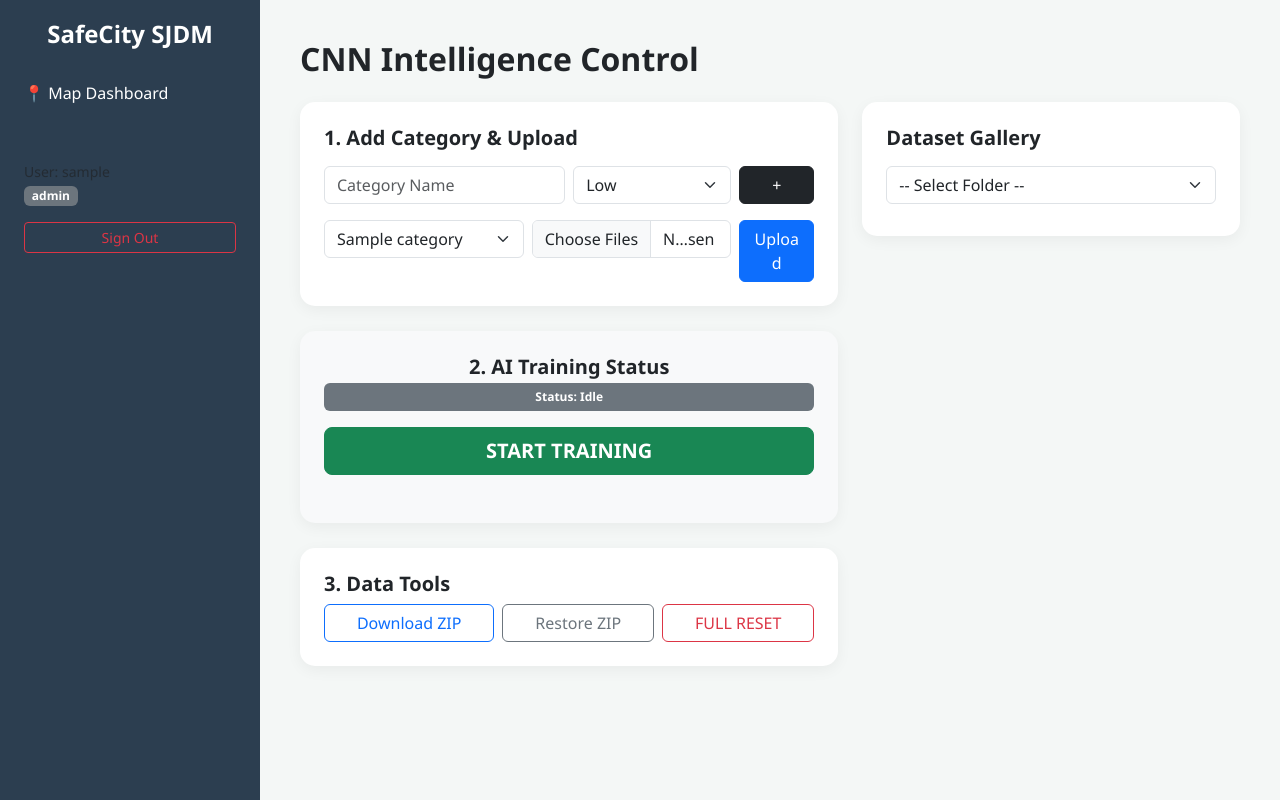
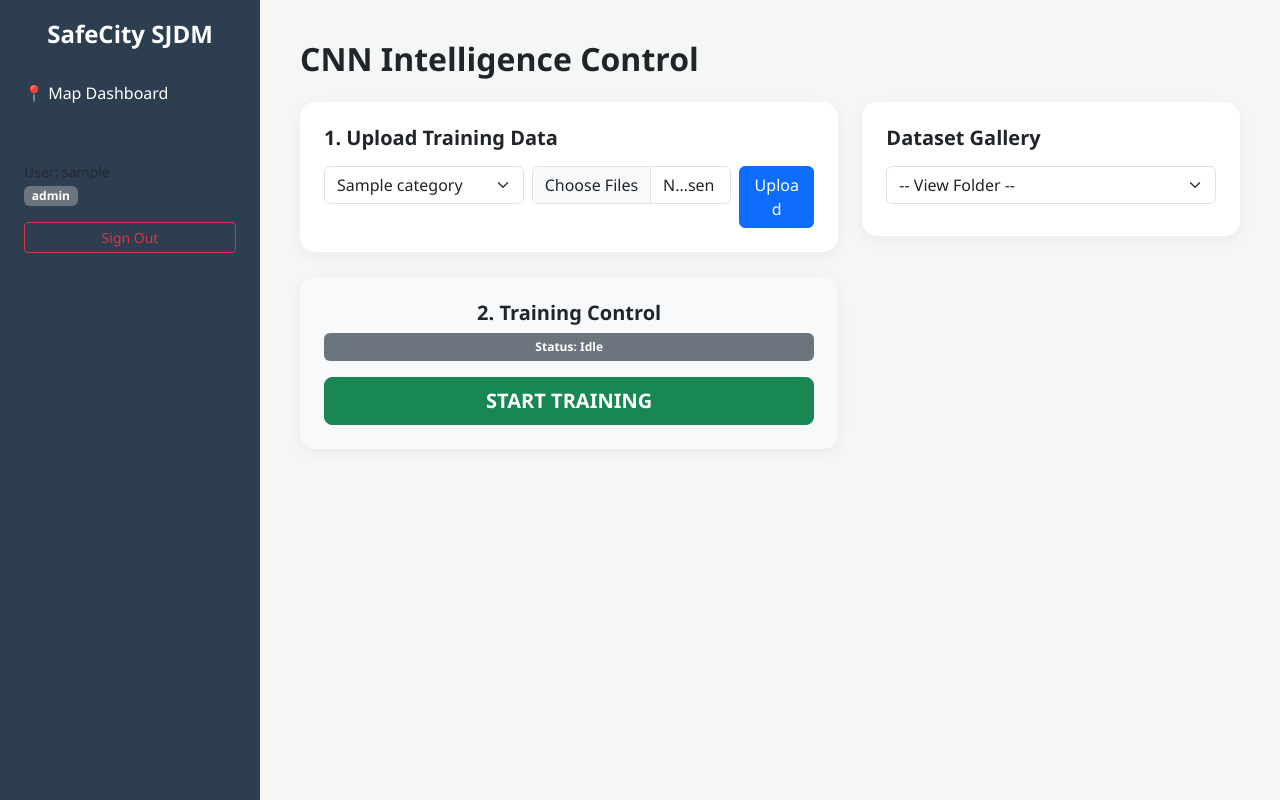
Before and after one commit to rframos/crime-reporting-system, a Flask app: template templates/cnn_admin.html in a window 1280 px wide. Run offline with Flask 3, Linux system fonts and the light colour scheme; a user stored in the database is signed in; tables that the repository leaves empty hold one stand-in row (values such as "Sample post"); the template is opened without the code that fills it: values that come from a table or form of the project are taken from there, most other values are stand-ins (such as "Sample title", 1, 10 or a date in 2020).

Commit message:
Update cnn_admin.html

```diff
--- a/templates/cnn_admin.html
+++ b/templates/cnn_admin.html
@@ -9,25 +9,18 @@
         .main-content { margin-left: 260px; padding: 40px; }
         .card { border: none; border-radius: 15px; box-shadow: 0 4px 15px rgba(0,0,0,0.05); margin-bottom: 25px; }
         .gallery-img { width: 100%; height: 100px; object-fit: cover; border-radius: 8px; }
-        .btn-delete-img { position: absolute; top: 5px; right: 5px; background: red; color: white; border: none; border-radius: 50%; width: 20px; height: 20px; font-size: 12px; line-height: 1; }
+        .btn-delete-img { position: absolute; top: 5px; right: 5px; background: red; color: white; border: none; border-radius: 50%; width: 20px; height: 20px; font-size: 12px; }
         .gallery-item { position: relative; }
     </style>
 </head>
 <body>
     {% include 'sidebar.html' %}
-
     <div class="main-content">
         <h2 class="fw-bold mb-4">CNN Intelligence Control</h2>
-
         <div class="row">
             <div class="col-lg-7">
                 <div class="card p-4">
-                    <h5 class="fw-bold mb-3">1. Add Category & Upload</h5>
-                    <form action="/api/admin/add-category" method="POST" class="row g-2 mb-3">
-                        <div class="col-md-6"><input type="text" name="name" class="form-control" placeholder="Category Name" required></div>
-                        <div class="col-md-4"><select name="severity" class="form-select"><option value="Low">Low</option><option value="Medium">Medium</option><option value="High">High</option><option value="Critical">Critical</option></select></div>
-                        <div class="col-md-2"><button type="submit" class="btn btn-dark w-100">+</button></div>
-                    </form>
+                    <h5 class="fw-bold mb-3">1. Upload Training Data</h5>
                     <form id="uploadForm" enctype="multipart/form-data">
                         <div class="row g-2">
                             <div class="col-md-5">
@@ -40,30 +33,17 @@
                         </div>
                     </form>
                 </div>
-
                 <div class="card p-4 bg-light text-center">
-                    <h5 class="fw-bold mb-1">2. AI Training Status</h5>
+                    <h5 class="fw-bold">2. Training Control</h5>
                     <div id="statusBadge" class="badge bg-secondary mb-3 p-2">Status: Idle</div>
                     <button onclick="startTraining()" id="trainBtn" class="btn btn-success btn-lg w-100 fw-bold">START TRAINING</button>
-                    <p id="lastRun" class="small text-muted mt-2"></p>
-                </div>
-
-                <div class="card p-4">
-                    <h5 class="fw-bold">3. Data Tools</h5>
-                    <div class="d-flex gap-2">
-                        <a href="/api/admin/download-dataset" class="btn btn-outline-primary flex-grow-1">Download ZIP</a>
-                        <button onclick="document.getElementById('zipInput').click()" class="btn btn-outline-secondary flex-grow-1">Restore ZIP</button>
-                        <button onclick="triggerReset()" class="btn btn-outline-danger flex-grow-1">FULL RESET</button>
-                    </div>
-                    <input type="file" id="zipInput" style="display:none" onchange="restoreDataset(this)">
                 </div>
             </div>
-
             <div class="col-lg-5">
                 <div class="card p-4">
                     <h5 class="fw-bold mb-3">Dataset Gallery</h5>
                     <select id="gallerySelect" class="form-select mb-3" onchange="loadGallery(this.value)">
-                        <option value="">-- Select Folder --</option>
+                        <option value="">-- View Folder --</option>
                         {% for cat in categories %}<option value="{{ cat.name }}">{{ cat.name }} ({{ counts[cat.name] or 0 }})</option>{% endfor %}
                     </select>
                     <div id="galleryGrid" class="row g-2" style="max-height: 400px; overflow-y: auto;"></div>
@@ -71,28 +51,14 @@
             </div>
         </div>
     </div>
-
     <script>
         async function checkStatus() {
             const res = await fetch('/api/admin/train-status');
             const data = await res.json();
-            const badge = document.getElementById('statusBadge');
-            const btn = document.getElementById('trainBtn');
-            badge.innerText = "Status: " + data.status;
-            if (data.status.includes("Training")) {
-                badge.className = "badge bg-warning text-dark mb-3 p-2"; btn.disabled = true;
-            } else {
-                badge.className = "badge bg-success mb-3 p-2"; btn.disabled = false;
-            }
+            document.getElementById('statusBadge').innerText = "Status: " + data.status;
         }
         setInterval(checkStatus, 3000);
-
         async function startTraining() { await fetch('/api/admin/train-model', { method: 'POST' }); }
-
-        function triggerReset() {
-            if(confirm("Factory Reset? All data will be wiped.")) { window.location.href = "/reset-db"; }
-        }
-
         async function loadGallery(catName) {
             const grid = document.getElementById('galleryGrid');
             if(!catName) { grid.innerHTML = ''; return; }
@@ -105,7 +71,6 @@
                 </div>
             `).join('');
         }
-
         async function deleteImage(cat, file) {
             if(!confirm("Delete?")) return;
             await fetch('/api/admin/delete-training-image', {
@@ -115,12 +80,6 @@
             });
             loadGallery(cat);
         }
-
-        document.getElementById('uploadForm').onsubmit = async (e) => {
-            e.preventDefault();
-            await fetch('/api/admin/upload-training', { method: 'POST', body: new FormData(e.target) });
-            location.reload();
-        };
     </script>
 </body>
 </html>
```
